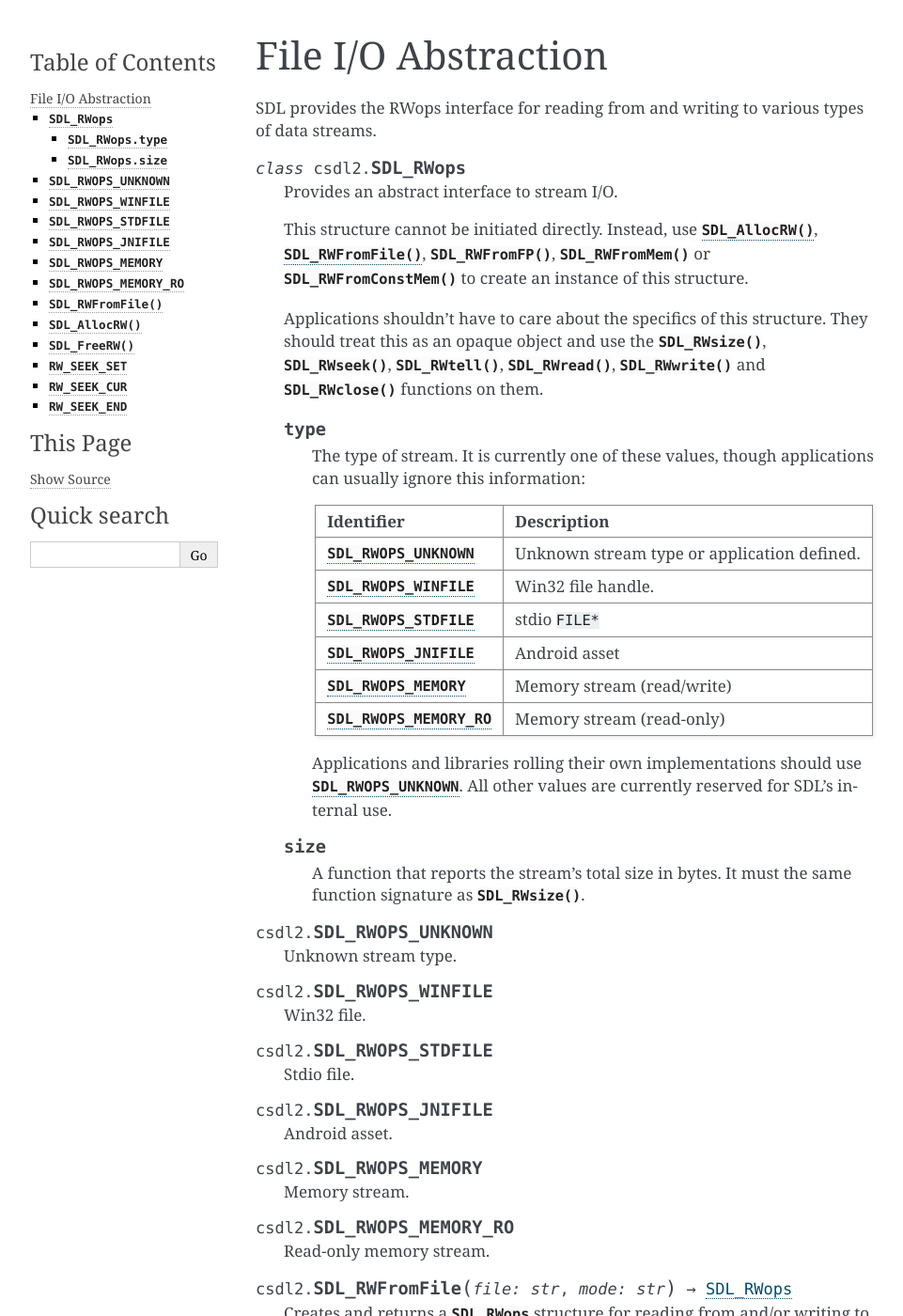
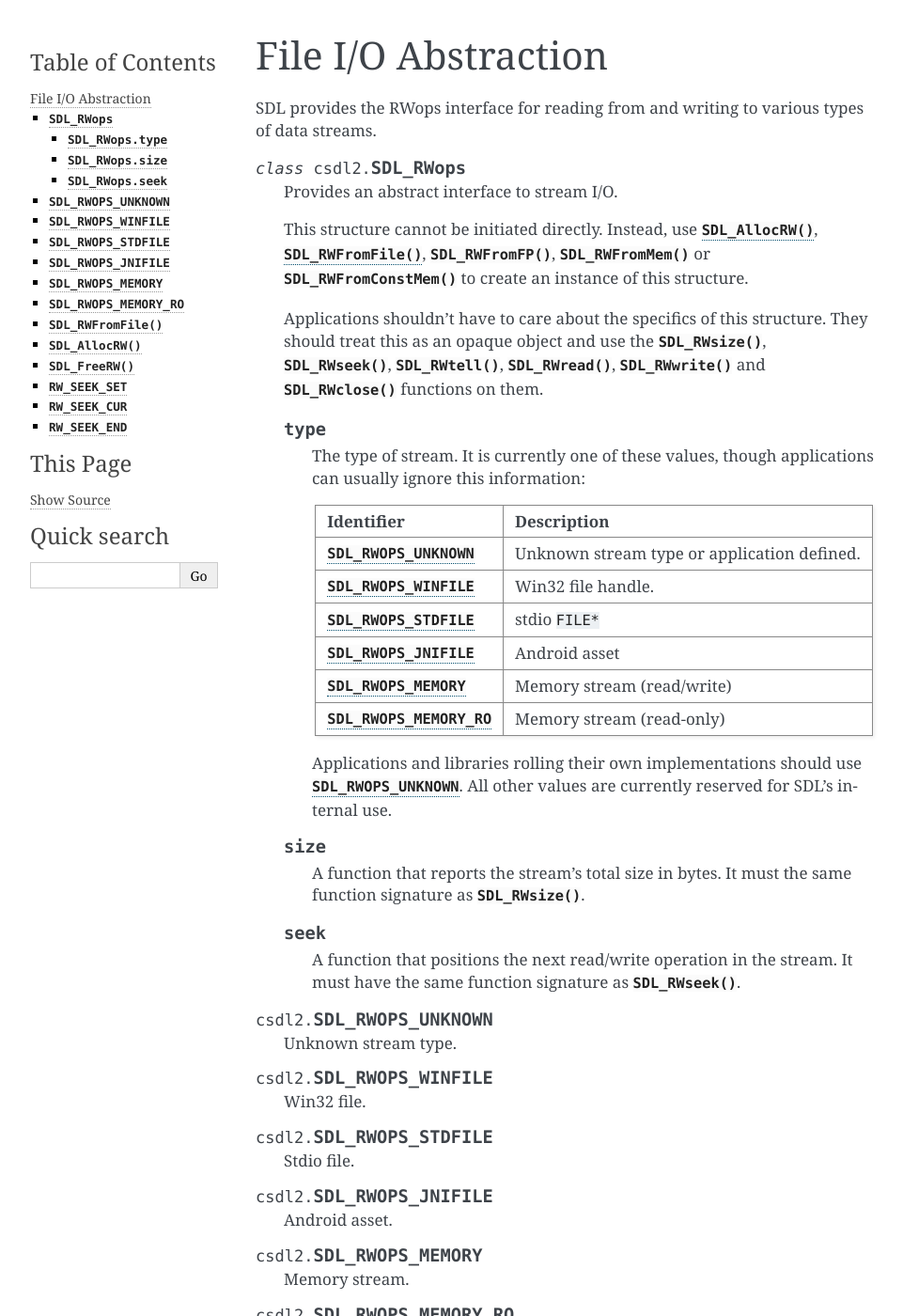
Before and after one commit to pyokagan/pycsdl2, a Sphinx documentation site: the page built from docs/source/api/rwops.rst, in a window 1280 px wide and 1400 px high. Shown: the whole window at 94% size, without its empty margins (148-1109 px from the left). Built offline with Sphinx 7.4.7, drawn with Linux system fonts in a browser that asks for light colours.

Commit message:
docs/api/rwops: document SDL_RWops.seek

```diff
--- a/docs/source/api/rwops.rst
+++ b/docs/source/api/rwops.rst
@@ -42,6 +42,11 @@ of data streams.
 
       A function that reports the stream's total size in bytes. It must the
       same function signature as :func:`SDL_RWsize`.
+
+   .. attribute:: seek
+
+      A function that positions the next read/write operation in the stream. It
+      must have the same function signature as :func:`SDL_RWseek`.
 
 .. data:: SDL_RWOPS_UNKNOWN
 
```
